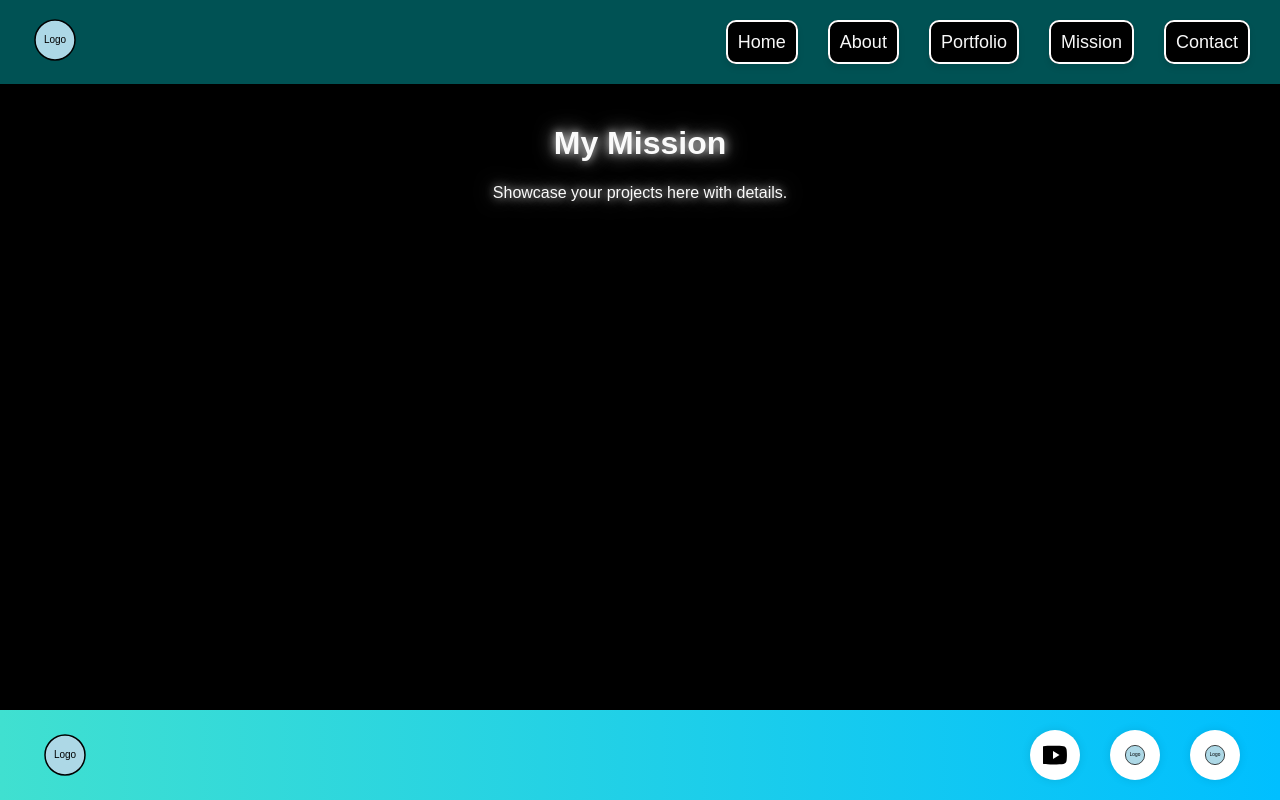
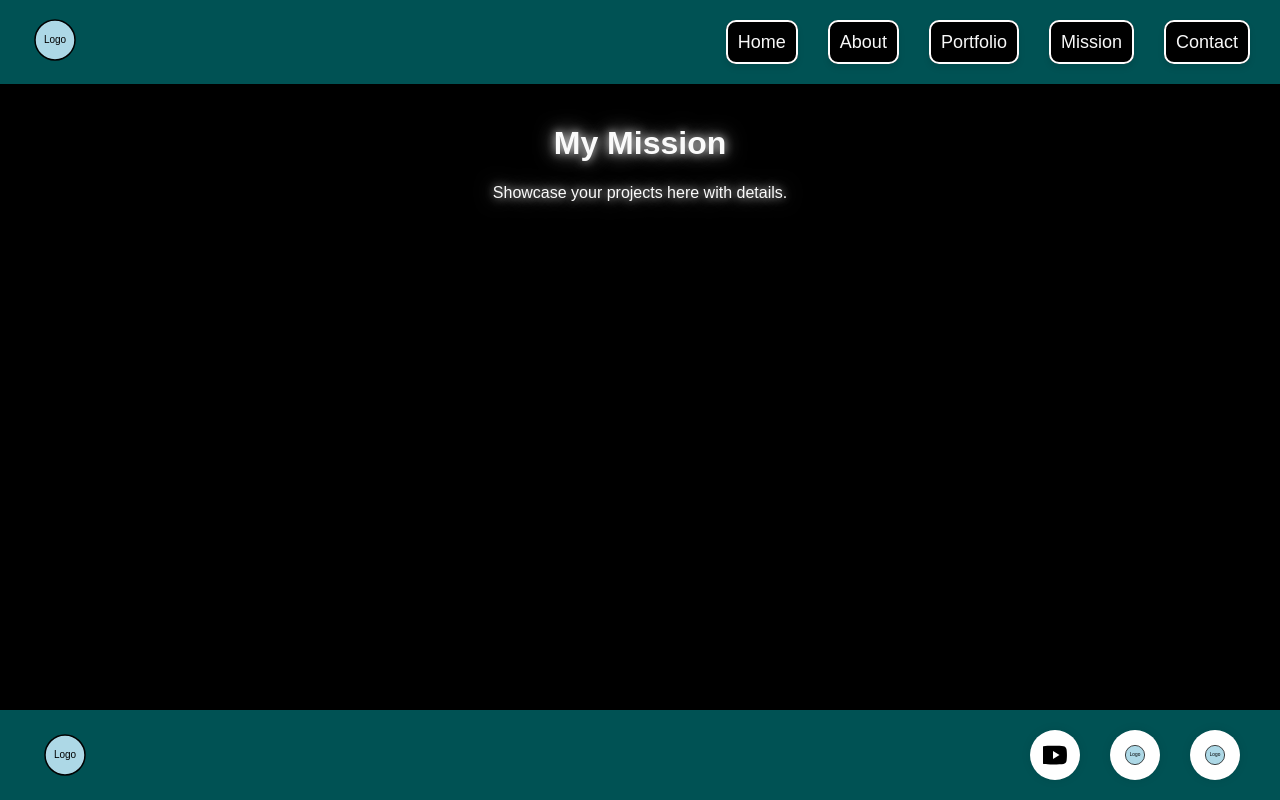
Before and after one commit to Aaqil456/bitzarventures, a React (Create React App) app: page /mission in a window 1280 px wide. Built offline with nearby package versions, Linux system fonts and the light colour scheme.

Commit message:
change footer bg color

```diff
--- a/src/components/styles/Footer.css
+++ b/src/components/styles/Footer.css
@@ -1,5 +1,5 @@
 .footer {
-  background: linear-gradient(to right, #40e0d0, #00bfff); /* Turquoise gradient */
+  background-color:#005254; /* Turquoise gradient */
   color: rgb(0, 0, 0);
   align-items: center;
   padding: 20px 40px;
```
